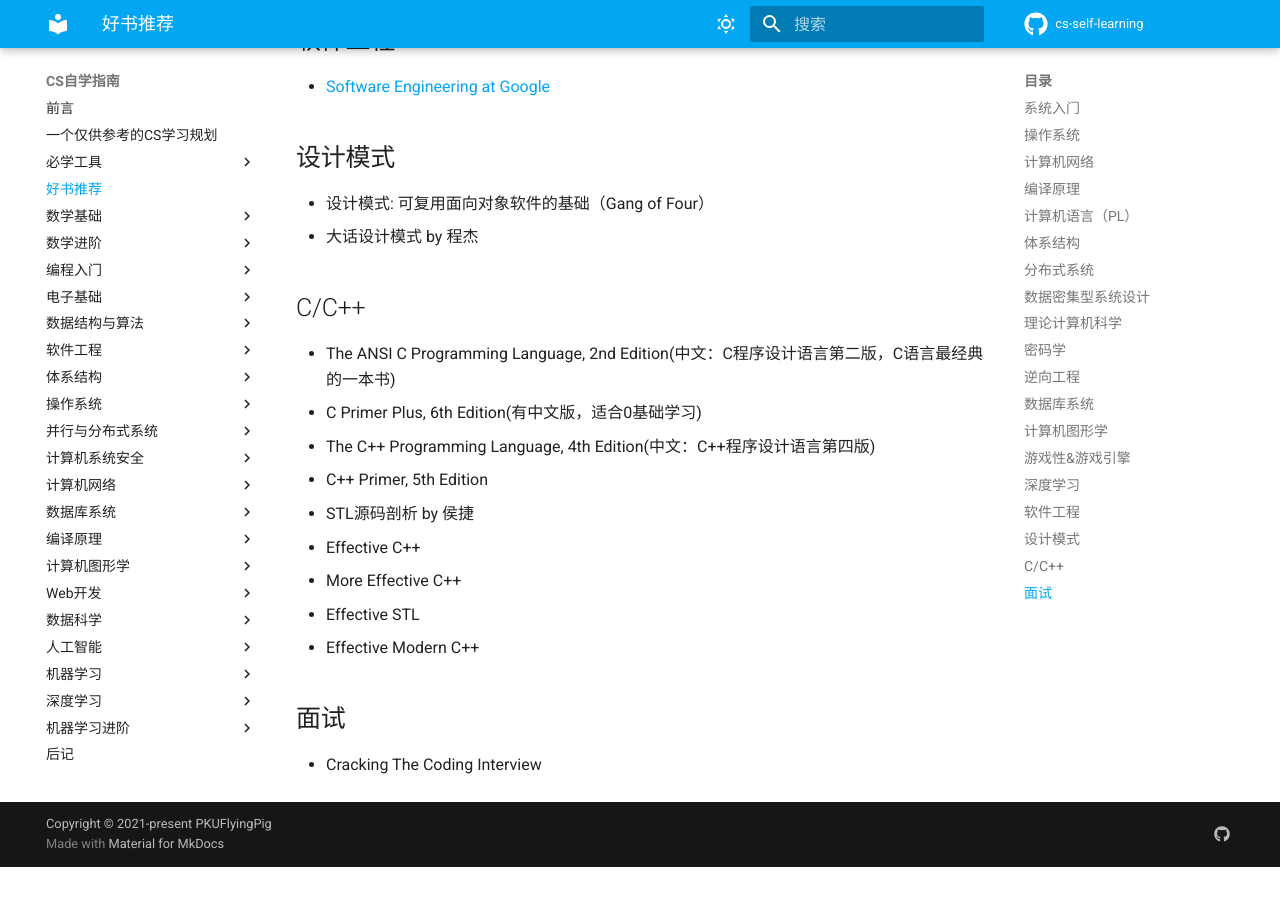
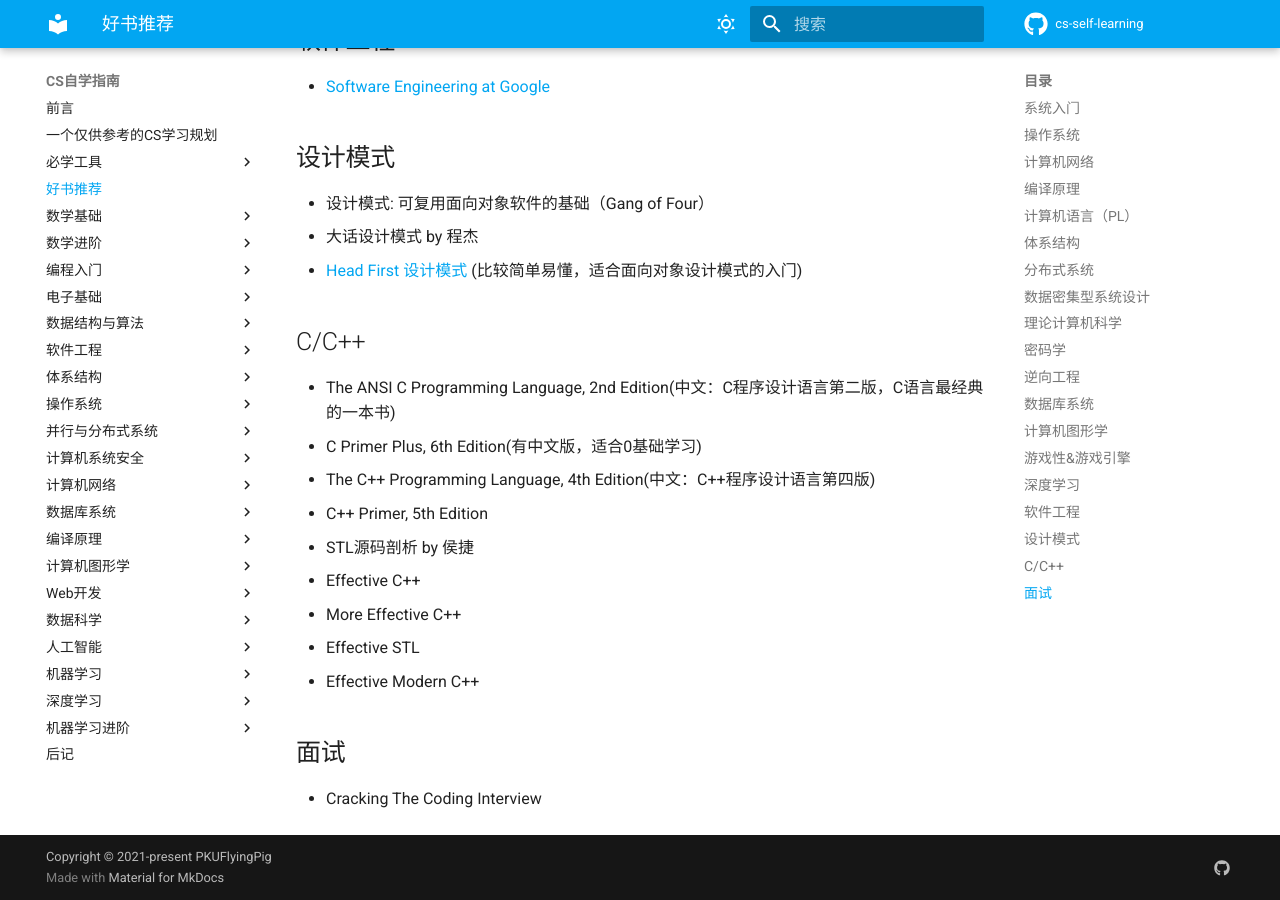
Before and after one commit to PKUFlyingPig/cs-self-learning, an MkDocs documentation site: the page built from docs/好书推荐.md, in a window 1280 px wide and 900 px high, scrolled down 3257 px. Built offline with MkDocs 1.6.1 and Material for MkDocs 9.7.7, drawn with Linux system fonts in a browser that asks for light colours; comment, search, counter and statistics services are not loaded; before the commit the page ends 4124 px from its top, so only the background shows below that.

Commit message:
设计模式新增书

```diff
--- a/docs/好书推荐.md
+++ b/docs/好书推荐.md
@@ -105,6 +105,7 @@
 
 - 设计模式: 可复用面向对象软件的基础（Gang of Four）
 - 大话设计模式 by 程杰
+- [Head First 设计模式](https://awesome-programming-books.github.io/design-pattern/HeadFirst%E8%AE%BE%E8%AE%A1%E6%A8%A1%E5%BC%8F.pdf) (比较简单易懂，适合面向对象设计模式的入门)
 
 ## C/C++
 
```
